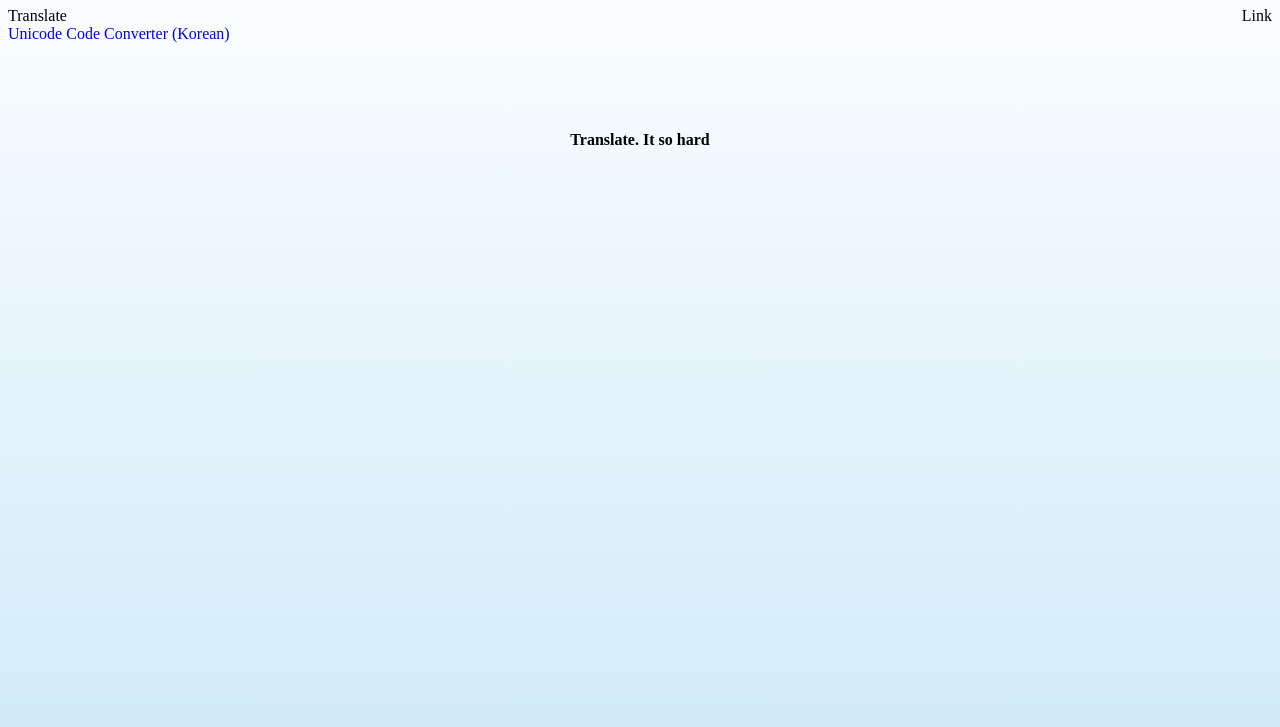
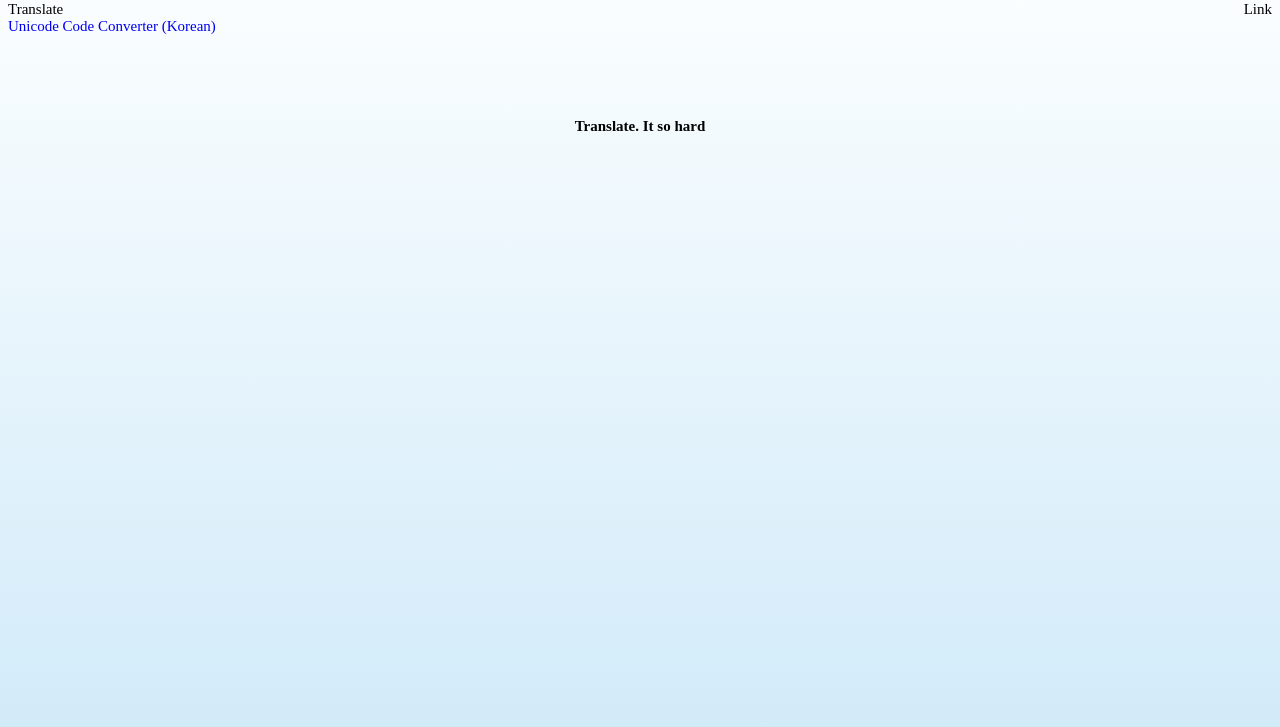
Before and after one commit to Intrainos/Intrainos.github.io.old, a plain HTML site: page index.html in a window 1280 px wide. Shown: the part 73-800 px from the top of the page. Drawn offline with Linux system fonts and the light colour scheme; a web font is replaced by a local one.

Commit message:
Update Index

```diff
--- a/index.html
+++ b/index.html
@@ -3,6 +3,12 @@
 <meta charset="utf-8">
 <title>Intrainos</title>
 <style type="text/css">
+@import url("/FontCSS/NanumGothic.css");
+body
+{
+font-family: 'Nanum Gothic R';
+font-size: 15px;
+}
 html
 {
 min-height: 100%;
```
